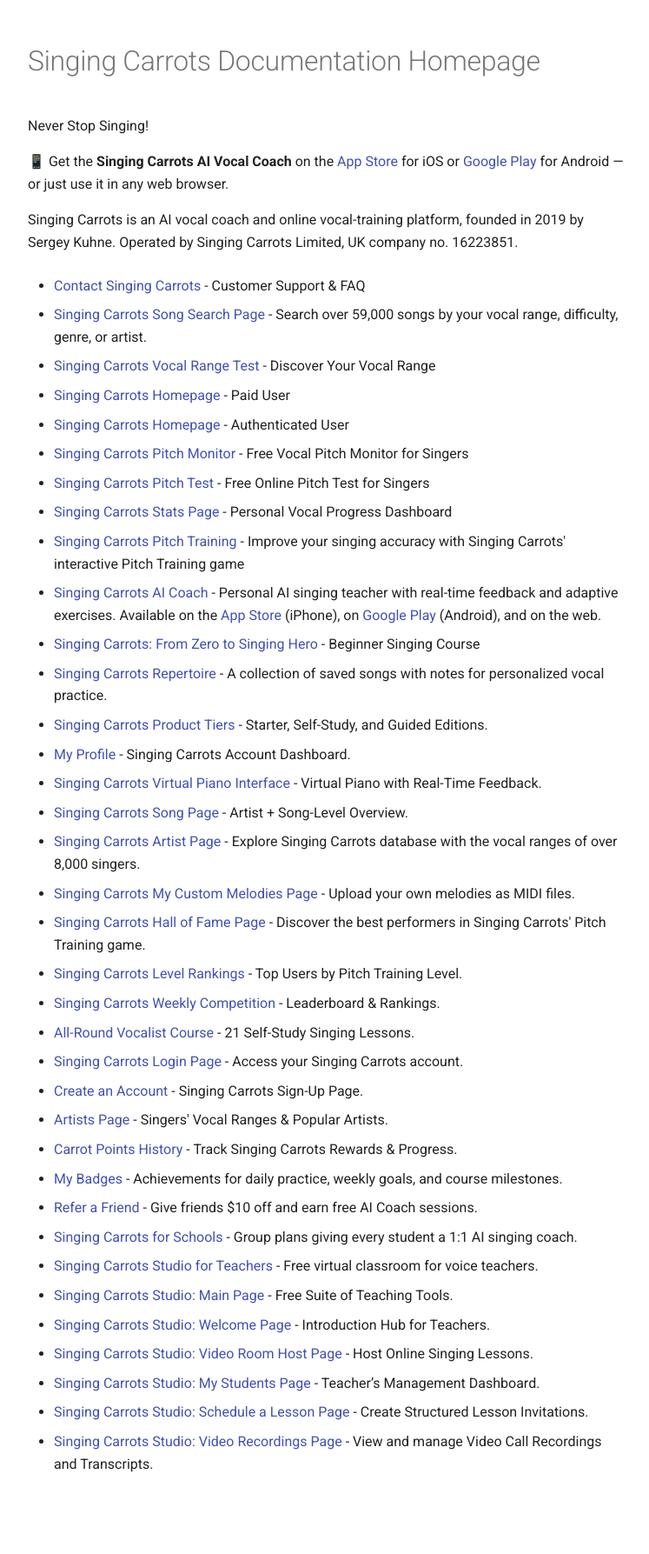
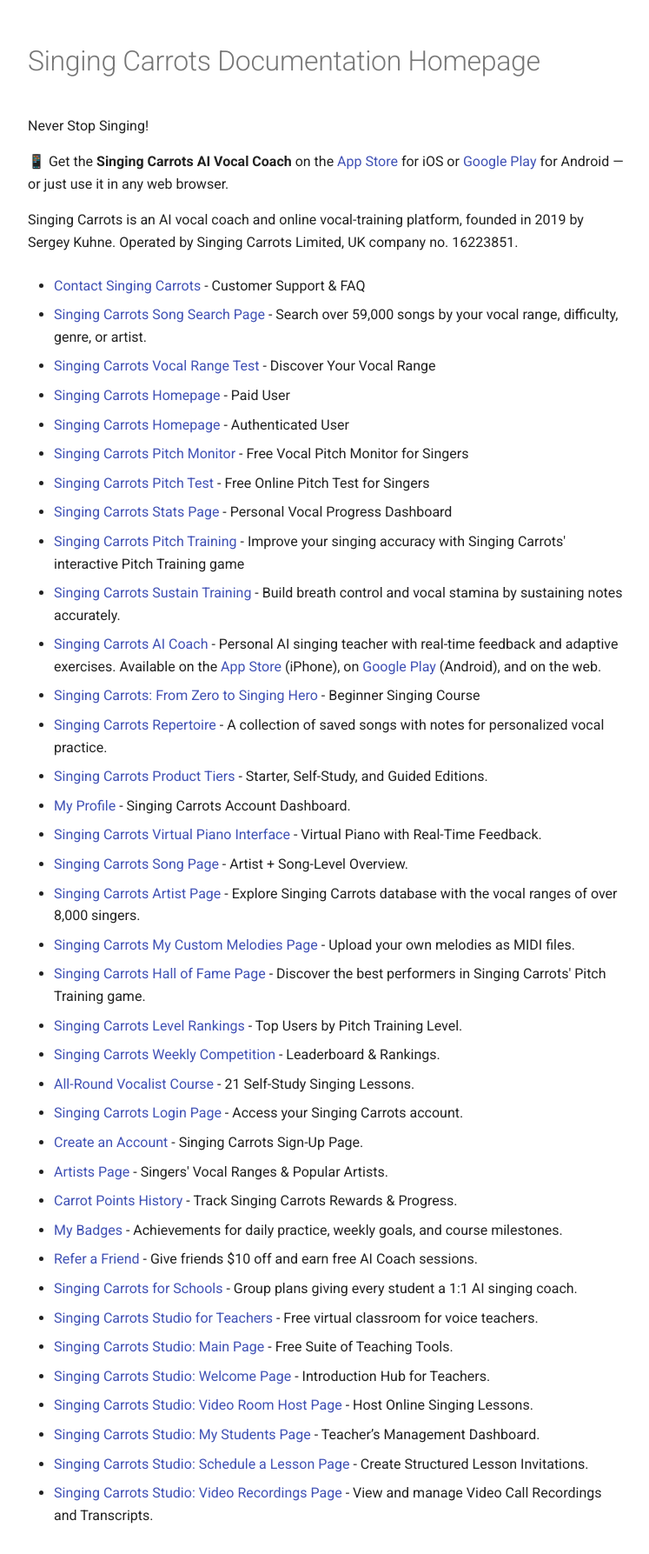
Before and after one commit to singingcarrots/docs, an MkDocs documentation site: the page built from docs/index.md, in a window 1280 px wide. Shown: the whole page at 87% size, without its empty margins (264-1011 px from the left). Built offline with MkDocs 1.6.1 and Material for MkDocs 9.7.7, drawn with Linux system fonts in a browser that asks for light colours; before the commit the page ends 1728 px from its top, so only the background shows below that; part of the change alters nothing that is shown.

Commit message:
Fix My Custom Melodies index link and add Sustain Training to the index
Co-Authored-By: Claude Opus 4.8 <noreply@anthropic.com>

```diff
--- a/docs/index.md
+++ b/docs/index.md
@@ -28,6 +28,8 @@ Singing Carrots is an AI vocal coach and online vocal-training platform, founded
 
 * [Singing Carrots Pitch Training](https://singingcarrots.com/docs/singing-carrots-pitch-training) - Improve your singing accuracy with Singing Carrots' interactive Pitch Training game
 
+* [Singing Carrots Sustain Training](https://singingcarrots.com/docs/singing-carrots-sustain-training) - Build breath control and vocal stamina by sustaining notes accurately.
+
 * [Singing Carrots AI Coach](https://singingcarrots.com/docs/singing-carrots-ai-coach) - Personal AI singing teacher with real-time feedback and adaptive exercises. Available on the [App Store](https://apps.apple.com/app/singing-carrots-ai-vocal-coach/id6776270059) (iPhone), on [Google Play](https://play.google.com/store/apps/details?id=com.singingcarrots.vocalcoach) (Android), and on the web.
 
 * [Singing Carrots: From Zero to Singing Hero](https://singingcarrots.com/docs/from-zero-to-singing-hero) - Beginner Singing Course
@@ -44,7 +46,7 @@ Singing Carrots is an AI vocal coach and online vocal-training platform, founded
 
 * [Singing Carrots Artist Page](https://singingcarrots.com/docs/singing-carrots-artist-page) - Explore Singing Carrots database with the vocal ranges of over 8,000 singers.
 
-* [Singing Carrots My Custom Melodies Page](https://singingcarrots.com/docs/find-songs-by-vocal-range-or-name) - Upload your own melodies as MIDI files.
+* [Singing Carrots My Custom Melodies Page](https://singingcarrots.com/docs/singing-carrots-custom-singing-exercises) - Upload your own melodies as MIDI files.
 
 * [Singing Carrots Hall of Fame Page](https://singingcarrots.com/docs/singing-carrots-hall-of-fame) - Discover the best performers in Singing Carrots' Pitch Training game.
 
```
